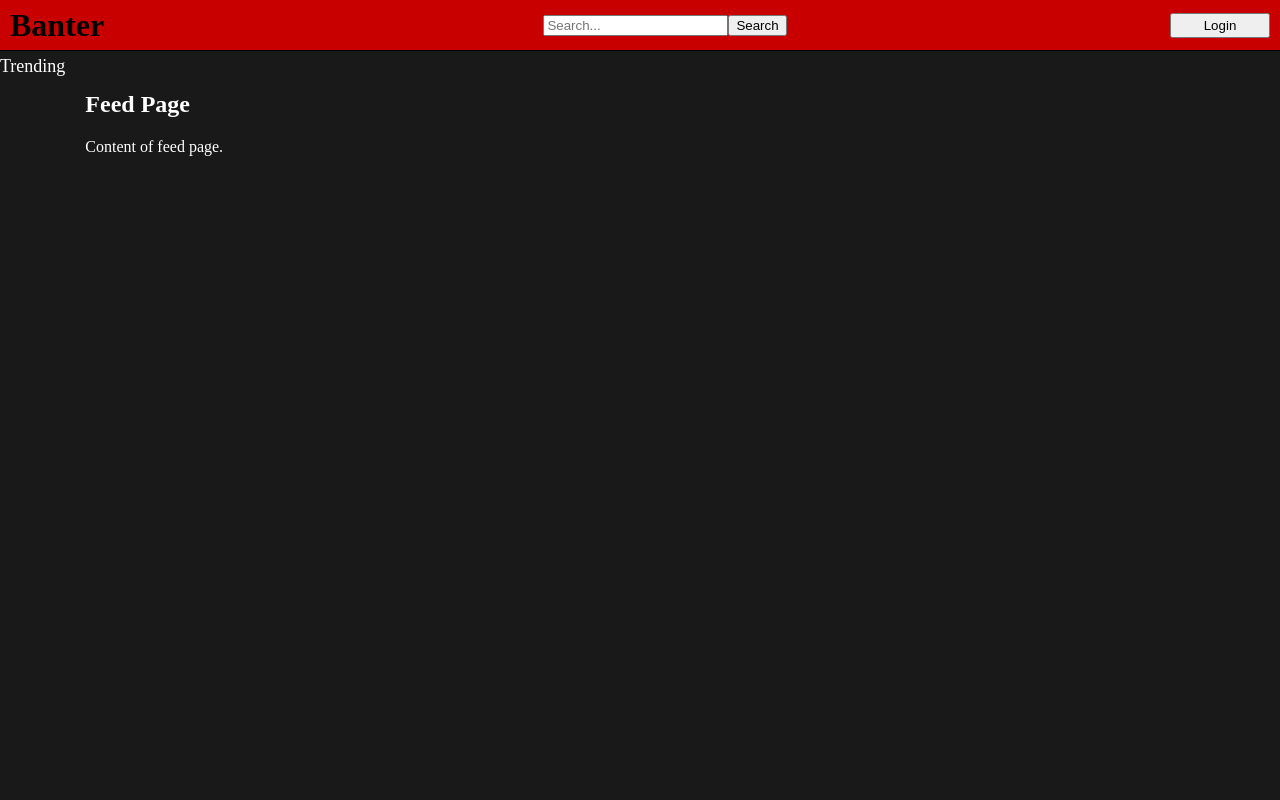
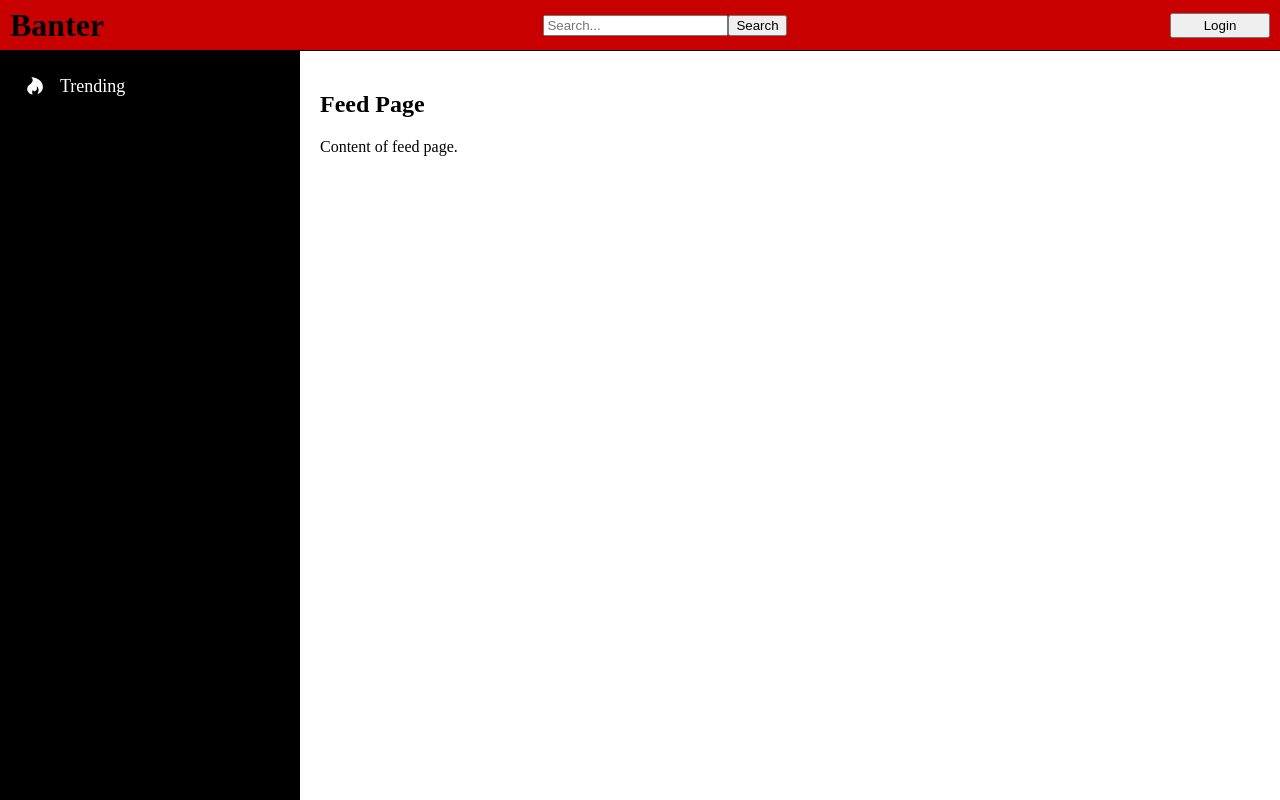
Before and after one commit to MS-101/web-dev-1, a React (Create React App) app in the folder client/: page /feed in a window 1280 px wide. Built offline with nearby package versions, Linux system fonts and the light colour scheme.

Commit message:
Sidebar items are configurable with icons and actions/links, add chevron to sidebar groups

```diff
--- a/client/src/components/navigation/sidebar-group.js
+++ b/client/src/components/navigation/sidebar-group.js
@@ -1,4 +1,5 @@
 import React, { useState } from "react";
+import { FaChevronDown, FaChevronUp } from "react-icons/fa";
 import "styles/navigation/sidebar-group.css";
 
 const SidebarGroup = ({ title, open: initOpen, children }) => {
@@ -9,9 +10,14 @@ const SidebarGroup = ({ title, open: initOpen, children }) => {
 	};
 
 	return (
-		<li>
-			<h3 onClick={onToggleGroup}>{title}</h3>
-			{open && <ul className="SidebarGroupContent">{children}</ul>}
+		<li className="SidebarGroup">
+			<div className="SidebarHeader" onClick={onToggleGroup}>
+				<h3>{title}</h3>
+				<div className="Chevron">
+					{open ? <FaChevronDown /> : <FaChevronUp />}
+				</div>
+			</div>
+			{open && <ul className="SidebarBody">{children}</ul>}
 		</li>
 	);
 };
--- a/client/src/components/navigation/sidebar-item.js
+++ b/client/src/components/navigation/sidebar-item.js
@@ -2,13 +2,19 @@ import React from "react";
 import { Link, useMatch, useResolvedPath } from "react-router-dom";
 import "styles/navigation/sidebar-item.css";
 
-const SidebarItem = ({ title, to }) => {
-	const resoledPath = useResolvedPath(to);
-	const isActive = useMatch({ path: resoledPath.pathname, end: true });
+const SidebarItem = ({ title, icon, to, onClick }) => {
+	const resolvedPath = useResolvedPath(to);
+	const isActive = useMatch({ path: resolvedPath.pathname, end: true });
 
-	return (
-		<li className={isActive ? "active" : ""}>
+	return to ? (
+		<li className={isActive ? "SidebarItem active" : "SidebarItem"}>
+			{icon && <div className="Icon">{icon}</div>}
 			<Link to={to}>{title}</Link>
+		</li>
+	) : (
+		<li className="SidebarItem" onClick={onClick}>
+			{icon && <div className="Icon">{icon}</div>}
+			{title}
 		</li>
 	);
 };
--- a/client/src/components/navigation/sidebar.js
+++ b/client/src/components/navigation/sidebar.js
@@ -6,12 +6,13 @@ import SidebarGroup from "./sidebar-group";
 import SidebarItem from "./sidebar-item";
 import useUserCommunities from "hooks/use-user-communities";
 import "styles/navigation/sidebar.css";
+import { FaHome, FaHotjar, FaPlus, FaCog, FaUsers } from "react-icons/fa";
 
 const Sidebar = () => {
-	const { user } = useAuthContext;
-	const { openModal } = useModalContext;
+	const { user } = useAuthContext();
+	const { openModal } = useModalContext();
 	const { communities, communitiesLoaded, fetchCommunities } =
-		useUserCommunities(user);
+		useUserCommunities(user?.id);
 
 	const onCreateCommunityClick = () => {
 		openModal(ModalTypes.CREATE_COMMUNITY, () => {
@@ -22,15 +23,25 @@ const Sidebar = () => {
 	return (
 		<nav className="Sidebar">
 			<ul>
-				{user && <SidebarItem title="Feed" to="/Feed" />}
-				<SidebarItem title="Trending" to="/Trending" />
+				{user && <SidebarItem title="Feed" icon={<FaHome />} to="/Feed" />}
+				<SidebarItem title="Trending" icon={<FaHotjar />} to="/Trending" />
 				{communitiesLoaded && (
 					<SidebarGroup title="Communities" open={true}>
-						<button onClick={onCreateCommunityClick}>Create Community</button>
+						<SidebarItem
+							title="Create Community"
+							icon={<FaPlus />}
+							onClick={onCreateCommunityClick}
+						/>
+						<SidebarItem
+							title="Manage Communities"
+							icon={<FaCog />}
+							to={`/user/${user.username}/communities`}
+						/>
 						{communities &&
 							communities.map((element) => (
 								<SidebarItem
 									title={element.name}
+									icon={<FaUsers />}
 									to={`/Community/${element.id}`}
 								/>
 							))}
@@ -39,6 +50,15 @@ const Sidebar = () => {
 			</ul>
 		</nav>
 	);
+	/*
+	return (
+		<nav className="Sidebar">
+			<ul>
+				{communitiesLoaded && <SidebarGroup title="Communities" open={true} />}
+			</ul>
+		</nav>
+	);
+	*/
 };
 
 export default Sidebar;
--- a/client/src/styles/app-layout.css
+++ b/client/src/styles/app-layout.css
@@ -5,13 +5,15 @@
 }
 
 .ContentWrapper {
-    background-color: rgb(25, 25, 25);
-    color: white;
+	background-color: white;
+	color: black;
 	display: flex;
-    flex: 1
+	flex: 1;
 }
 
 .Content {
 	overflow-y: auto;
 	padding: 20px;
+	display: flex;
+	flex: 1;
 }
--- a/client/src/styles/navigation/sidebar-group.css
+++ b/client/src/styles/navigation/sidebar-group.css
@@ -0,0 +1,33 @@
+.SidebarGroup {
+	display: flex;
+	flex-direction: column;
+	margin: 20px 0px;
+}
+
+.SidebarHeader {
+	width: 100%;
+	height: 30px;
+	display: flex;
+	justify-content: left;
+	align-items: center;
+	font-size: large;
+}
+
+.SidebarHeader h3 {
+	width: 100%;
+	padding-left: 20px;
+}
+
+.Chevron {
+	width: 30px;
+	color: red;
+	display: flex;
+	justify-content: center;
+	align-items: center;
+	flex-shrink: 0;
+	padding-right: 20px;
+}
+
+.SidebarHeader:hover {
+	background-color: #777;
+}
--- a/client/src/styles/navigation/sidebar-item.css
+++ b/client/src/styles/navigation/sidebar-item.css
@@ -0,0 +1,31 @@
+.SidebarItem {
+	height: 30px;
+	display: flex;
+	justify-content: left;
+	align-items: center;
+	font-size: large;
+	padding: 0px 20px;
+}
+
+.SidebarItem:hover {
+	background-color: #777;
+}
+
+.SidebarItem.active {
+	background-color: rgb(200, 0, 0);
+	color: black;
+}
+
+.Icon {
+	width: 30px;
+	display: flex;
+	justify-content: center;
+	align-items: center;
+	flex-shrink: 0;
+	padding-right: 10px;
+}
+
+a {
+	color: inherit;
+	text-decoration: none;
+}
--- a/client/src/styles/navigation/sidebar.css
+++ b/client/src/styles/navigation/sidebar.css
@@ -1,9 +1,9 @@
-.Sidebar nav {
-	background-color: rgb(200, 0, 0);
-	color: black;
+.Sidebar {
+	background-color: black;
+	color: white;
 	width: 300px;
 	display: flex;
-	padding: 10px;
+	padding: 20px 0px;
 }
 
 .Sidebar ul {
@@ -13,24 +13,6 @@
 	margin: 0;
 }
 
-.Sidebar li {
-	height: 30px;
-	display: flex;
-	justify-content: center;
-	align-items: center;
-	font-size: large;
+.Sidebar li.SidebarGroup {
+	height: auto;
 }
-
-.Sidebar li:hover {
-	background-color: #777;
-}
-
-.Sidebar li.active {
-	background-color: black;
-	color: white;
-}
-
-.Sidebar a {
-	color: inherit;
-	text-decoration: none;
-}
```
Also changed, not shown: 2 other files (tests, documents, lock files or other folders). Lines whose indentation alone changed are shown as unchanged.
